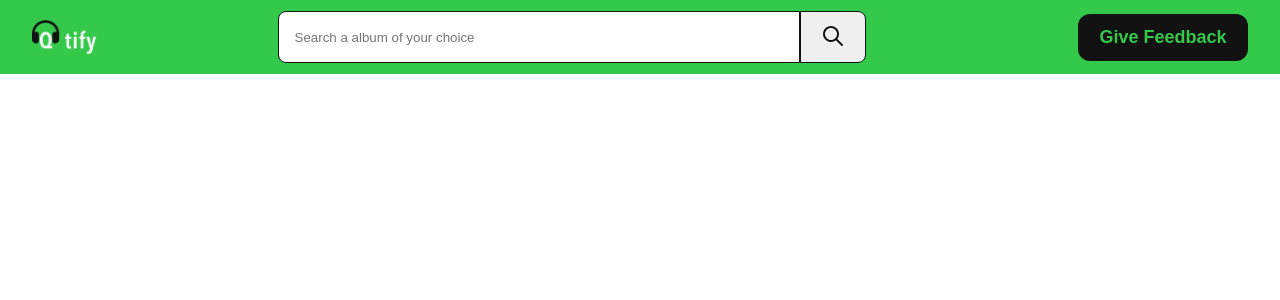
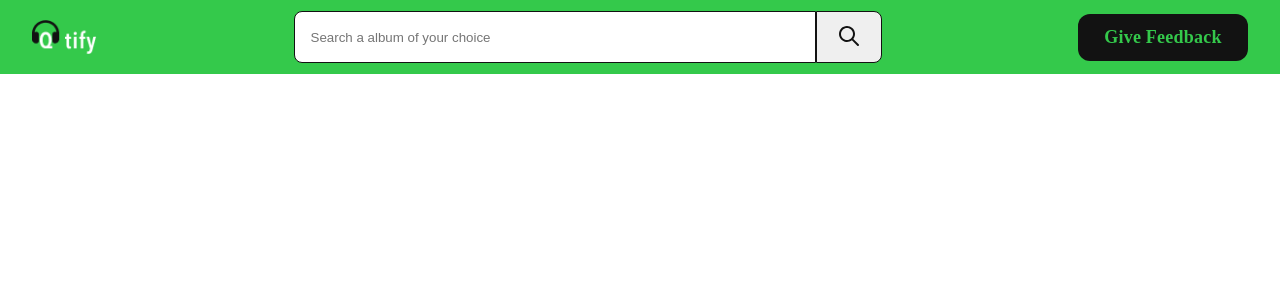
Before and after one commit to zishan100/Qtify, a React (Create React App) app: page / in a window 1280 px wide. Shown: the top 300 px of the page. Built offline with nearby package versions, Linux system fonts and the light colour scheme.

Commit message:
Stuck in Logo & Button

```diff
--- a/src/components/Button/Button.module.css
+++ b/src/components/Button/Button.module.css
@@ -8,8 +8,11 @@
    border:none;
    outline: none;
    cursor: pointer;
-   font-style: Poppins;
+   font-family: Poppins;
    font-weight: 600;
    font-size: 18px;
-   margin:32px;
+   line-height: 27px;
+   letter-spacing: 0.25px;
+   text-align: center;
+
 }
--- a/src/components/Logo/Logo.module.css
+++ b/src/components/Logo/Logo.module.css
@@ -1,5 +1,6 @@
 .LogoIcon{
-    display: flex;
-    align-items: center;
-    padding-left:32px
+    /* display: flex;
+    align-items: center; */
+    /* padding-left:32px */
+    line-height: 27px;
 }
--- a/src/components/Navbar/Navbar.css
+++ b/src/components/Navbar/Navbar.css
@@ -4,4 +4,5 @@
     display: flex;
     align-items: center;
     justify-content: space-between;
+    padding: 0px 32px;
 }
```
